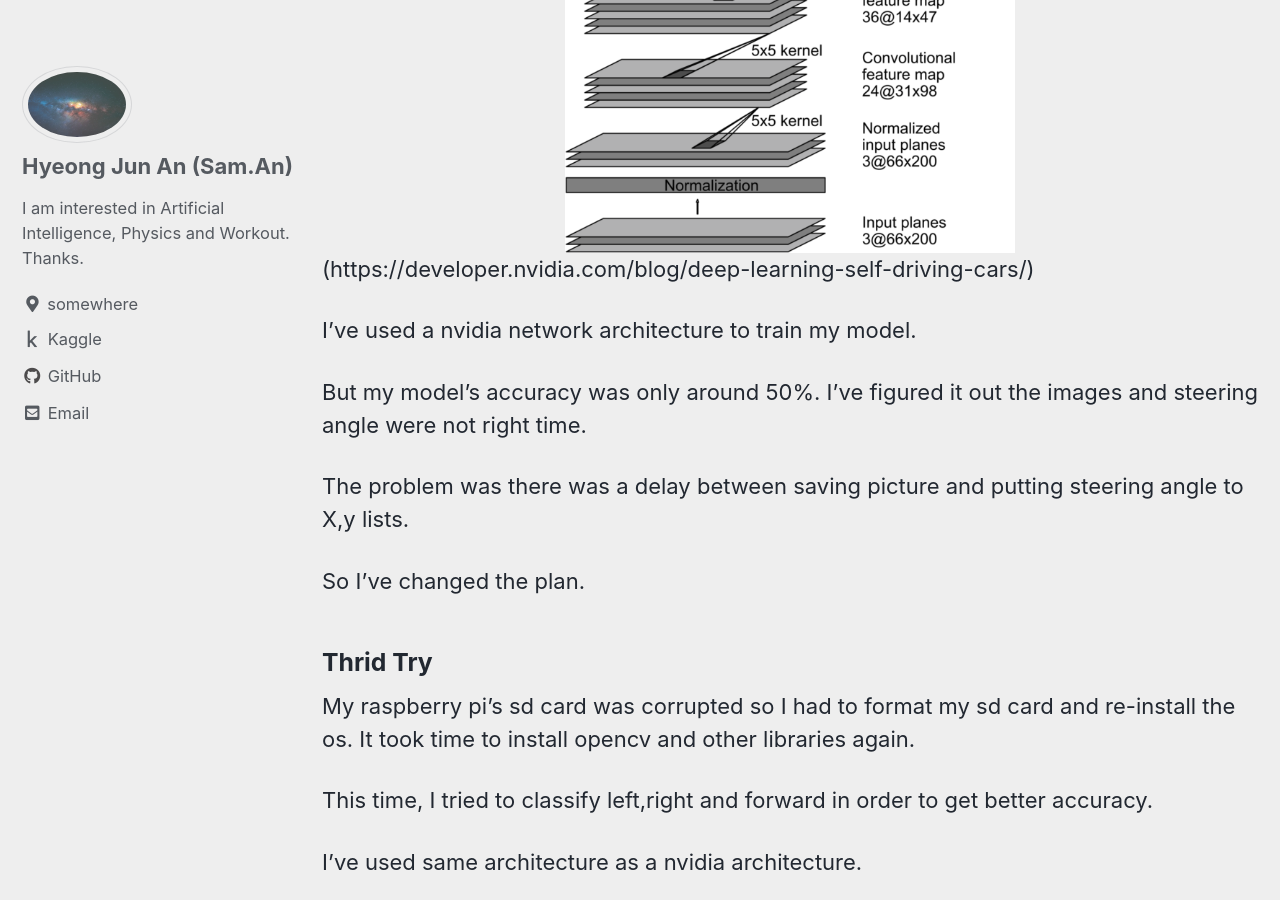
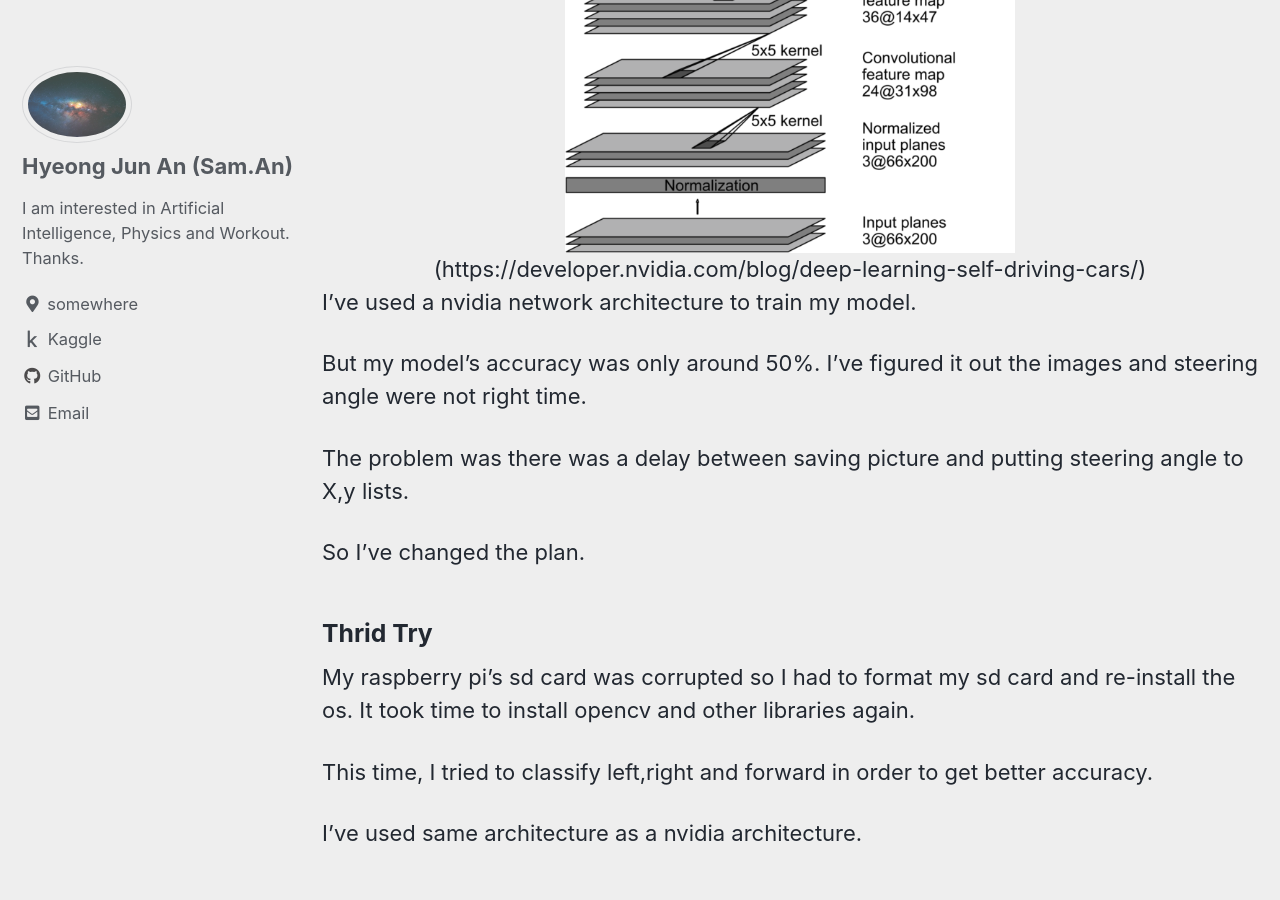
Before and after one commit to sammiee5311/sammiee5311.github.com, a Jekyll site: the page built from _posts/2020-10-01-[Raspi]Self-Driving.md, in a window 1280 px wide and 900 px high, scrolled down 2435 px. Built offline with Jekyll 4.4.1, drawn with Linux system fonts in a browser that asks for light colours; cached includes are drawn as plain includes.

```diff
--- a/_posts/2020-10-01-[Raspi]Self-Driving.md
+++ b/_posts/2020-10-01-[Raspi]Self-Driving.md
@@ -50,7 +50,7 @@ First, The ps4 controller was used because the steering angle could be obtained
 And then, I've coded with OpenCV to save the pictures and the steering angle in X,y lists while the car moving. I made the machine be trained with these X(images), y(steering angles) datasets. <br>
 
 <center><img src="/assets/images/post/raspberry_pi/self_driving/second_try/network_architecture.png" width="450" height="450"></center>
-(https://developer.nvidia.com/blog/deep-learning-self-driving-cars/)
+<center>(https://developer.nvidia.com/blog/deep-learning-self-driving-cars/)</center>
 
 I've used a nvidia network architecture to train my model. <br>
 
```
